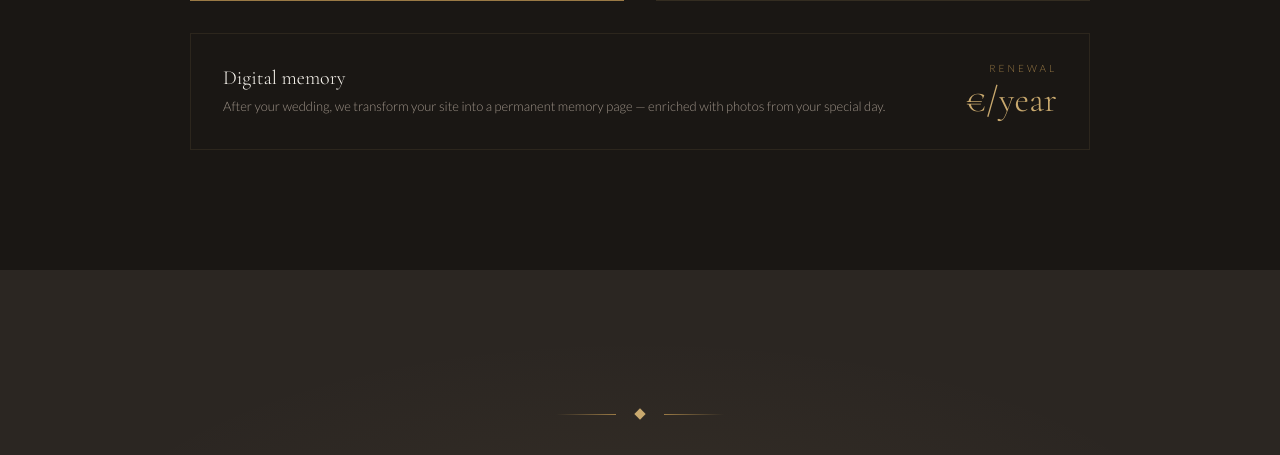
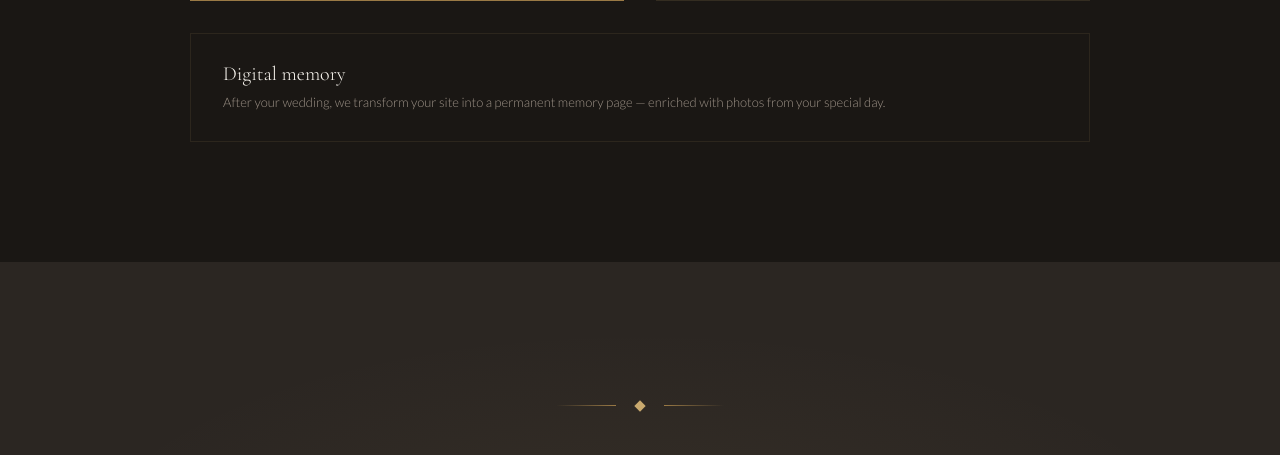
Before and after one commit to emmepi97/wedding-collab-django, a Django app: page /brochure_eng/ in a window 1280 px wide. Shown: the part 6045-6500 px from the top of the page. Run offline with Django 5.2, Linux system fonts and the light colour scheme.

Commit message:
bro ita 2

```diff
--- a/templates/brochure_eng.html
+++ b/templates/brochure_eng.html
@@ -1353,8 +1353,8 @@ footer {
       <p style="font-size:13px; color:var(--muted); line-height:1.6;">After your wedding, we transform your site into a permanent memory page — enriched with photos from your special day.</p>
     </div>
     <div style="text-align:right; flex-shrink:0;">
-      <div style="font-size:10px; letter-spacing:3px; text-transform:uppercase; color:var(--gold-dk); margin-bottom:4px;">Renewal</div>
-      <div style="font-family:'Cormorant Garamond',serif; font-size:36px; color:var(--gold); font-weight:300;">€/year</div>
+      <div style="font-size:10px; letter-spacing:3px; text-transform:uppercase; color:var(--gold-dk); margin-bottom:4px;"></div>
+      <div style="font-family:'Cormorant Garamond',serif; font-size:36px; color:var(--gold); font-weight:300;"></div>
     </div>
   </div>
 </section>
--- a/templates/brochure_ita.html
+++ b/templates/brochure_ita.html
@@ -1377,8 +1377,8 @@ footer {
       <p style="font-size:13px; color:var(--muted); line-height:1.6;">Dopo il matrimonio trasformiamo il vostro sito in una memory page permanente, arricchita con le foto del giorno.</p>
     </div>
     <div style="text-align:right; flex-shrink:0;">
-      <div style="font-size:10px; letter-spacing:3px; text-transform:uppercase; color:var(--gold-dk); margin-bottom:4px;">Rinnovo</div>
-      <div style="font-family:'Cormorant Garamond',serif; font-size:36px; color:var(--gold); font-weight:300;">€/anno</div>
+      <div style="font-size:10px; letter-spacing:3px; text-transform:uppercase; color:var(--gold-dk); margin-bottom:4px;"></div>
+      <div style="font-family:'Cormorant Garamond',serif; font-size:36px; color:var(--gold); font-weight:300;"></div>
     </div>
   </div>
 </section>
```
